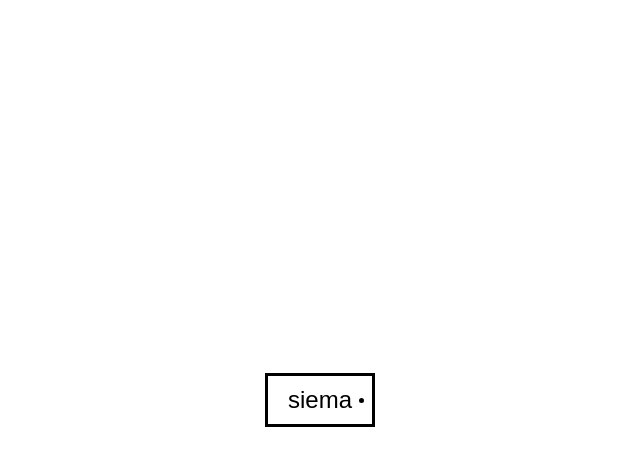
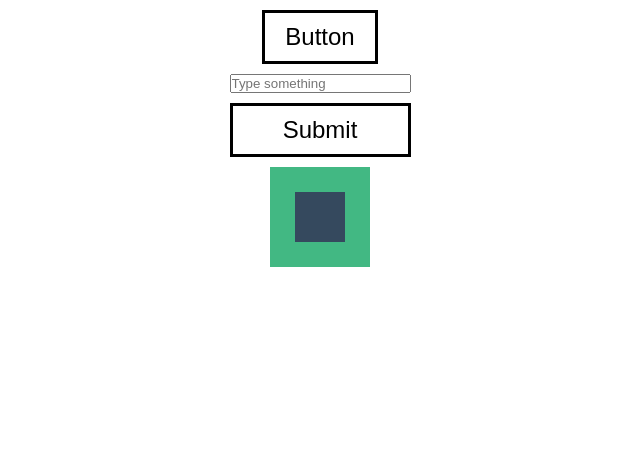
Before and after one commit to Michal-Dziedzinski/Kurs-Vue-3, a Vue app: page / in a window 1280 px wide. Shown: the top 466 px of the page, without its empty margins (320-960 px from the left). Built offline with nearby package versions, Linux system fonts and the light colour scheme.

Commit message:
Code after 14 episode - events

```diff
--- a/src/components/MyAwsomeComponent.vue
+++ b/src/components/MyAwsomeComponent.vue
@@ -1,36 +1,64 @@
 <template>
   <div class="container">
     <button class="button"
-    @click="changeEventName"
-    @mousedown="changeEventName"
-    @mouseup="changeEventName"
-    @dblclick="changeEventName"
-    @mousemove="changeEventName"
-    @mouseover="changeEventName"
-    @mousewheel="changeEventName"
-    @mouseout="changeEventName">
-      siema
+      @click="handleMouseEvent"
+      @dblclick="handleMouseEvent"
+      @mousedown.right="handleMouseEvent"
+      @mouseup.middle="handleMouseEvent"
+      @mousemove.once="handleMouseEvent"
+      @mouseover="handleMouseEvent"
+      @mouseleave="handleMouseEvent"
+      @mousewheel="handleMouseEvent"
+      @mouseout="handleMouseEvent"
+      @contextmenu.prevent="handleMouseEvent"
+    >
+      Button
     </button>
+    <form class="form" @submit.prevent="sendMessage">
+      <input
+        type="text"
+        class="input"
+        placeholder="Type something"
+        @keypress.space="handleKeyEvent"
+        @keydown.shift.s.exact="handleKeyEvent"
+        @keyup.alt="handleKeyEvent"
+      />
+      <button class="button">Submit</button>
+    </form>
+    <p v-show="isMessageSend">Message send</p>
+    <div class="outer" @click="handleMouseEvent">
+      <div class="inner" @click.stop="handleMouseEvent"></div>
+    </div>
     <ul>
-      <li></li>
+      <li v-for="(event, index) in mouseEventsArray" :key="index">{{event}}</li>
+    </ul>
+    <ul>
+      <li v-for="({key, type}, index) in keyEventsArray" :key="index">{{key}} {{type}}</li>
     </ul>
   </div>
 </template>
 
 <script>
-import { ref } from "vue";
+import { ref } from 'vue';
 
 export default {
   name: "MyAwsomeComponent",
   setup() {
-    const eventName = ref('');
-    const eventArray = ref([])
+    const mouseEventsArray = ref([])
+    const keyEventsArray = ref([])
+    const isMessageSend = ref(false)
 
-    function changeEventName(e) {
-      eventName.value = e.type;
+    function handleMouseEvent({type}) {
+      mouseEventsArray.value = [...mouseEventsArray.value, type]
+    }
+    function handleKeyEvent({key, type}) {
+      keyEventsArray.value = [...keyEventsArray.value, {key, type}]
+    }
+    function sendMessage() {
+      isMessageSend.value = true;
     }
 
-    return { eventName, changeEventName };
+    return {mouseEventsArray, handleMouseEvent, keyEventsArray, handleKeyEvent, sendMessage, isMessageSend}
   }
 };
 </script>
@@ -40,8 +68,11 @@
   width: 100vw;
   height: 100vh;
   display: flex;
-  justify-content: center;
   align-items: center;
+  flex-direction: column;
+}
+.input {
+  margin-top: 10px;
 }
 .button {
   cursor: pointer;
@@ -56,10 +87,29 @@
   align-items: center;
   transition: background-color 0.1s ease-in, color 0.1s ease-in,
     border-color 0.1s ease-in;
+    margin-top: 10px;
   &:hover {
     background-color: #000;
     color: #fff;
     border-color: #000;
   }
 }
+.outer {
+  width: 100px;
+  height: 100px;
+  display: flex;
+  justify-content: center;
+  align-items: center;
+  background-color: #42b883;
+  margin-top: 10px;
+}
+.inner {
+  width: 50px;
+  height: 50px;
+  background-color: #35495e;
+}
+.form {
+  display: flex;
+  flex-direction: column;
+}
 </style>
```
